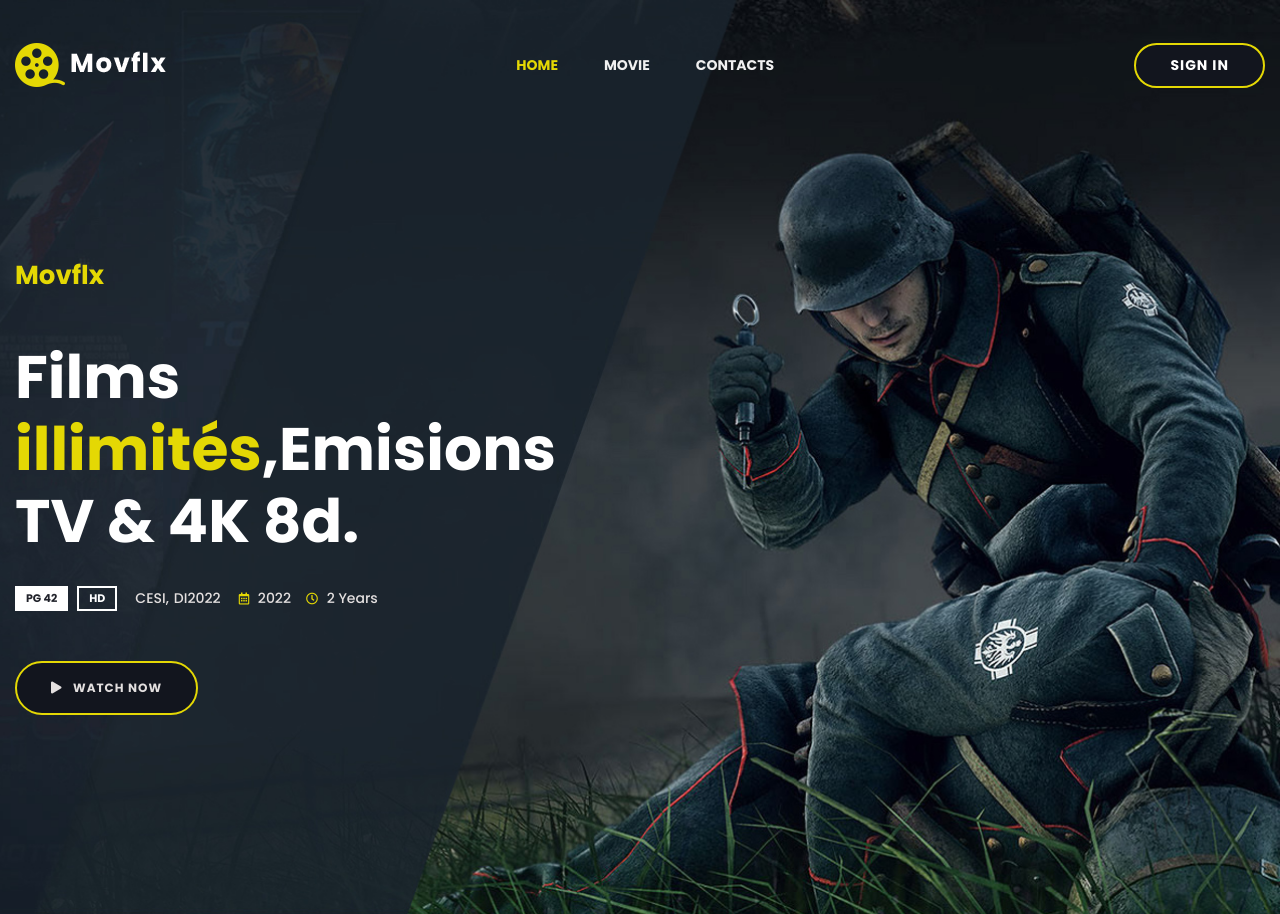
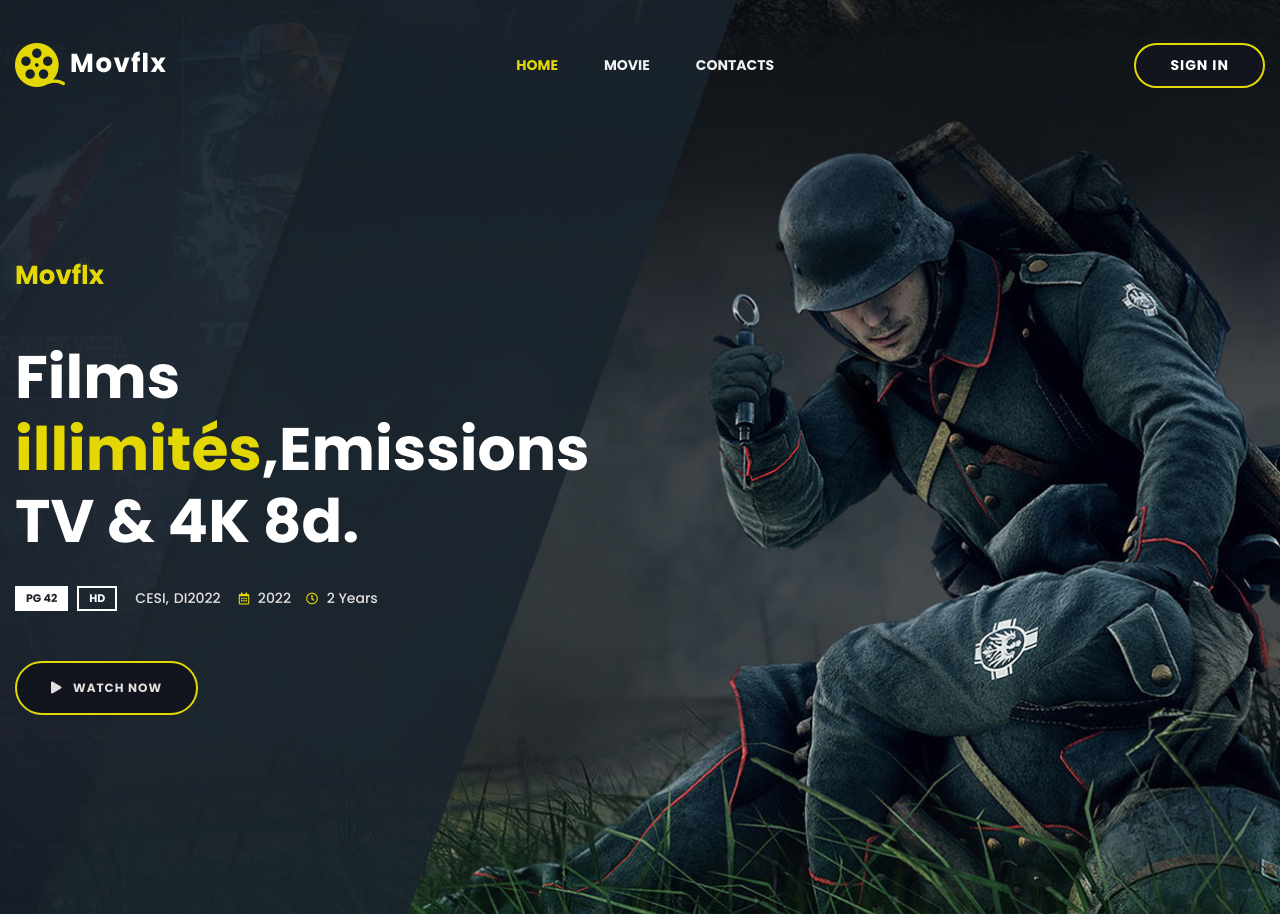
Before and after one commit to SkyWace/PHPVideo, a PHP site: page /Index.php in a window 1280 px wide. Shown: the top 914 px of the page. Run offline with PHP 8.4, Linux system fonts and the light colour scheme; data comes from the database, SQL or seed files in the repository.

Commit message:
EmiSSions

```diff
--- a/Index.php
+++ b/Index.php
@@ -45,7 +45,7 @@ require ('PHP/ConnexionBDD.php');
                         <div class="col-xl-6 col-lg-8">
                             <div class="banner-content">
                                 <h6 class="sub-title wow fadeInUp" data-wow-delay=".2s" data-wow-duration="1.8s">Movflx</h6>
-                                <h2 class="title wow fadeInUp" data-wow-delay=".4s" data-wow-duration="1.8s">Films <span>illimités</span>,Emisions TV & 4K 8d.</h2>
+                                <h2 class="title wow fadeInUp" data-wow-delay=".4s" data-wow-duration="1.8s">Films <span>illimités</span>,Emissions TV & 4K 8d.</h2>
                                 <div class="banner-meta wow fadeInUp" data-wow-delay=".6s" data-wow-duration="1s">
                                     <ul>
                                         <li class="quality">
```
